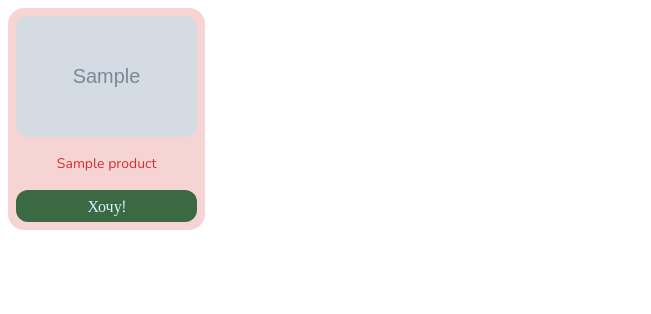
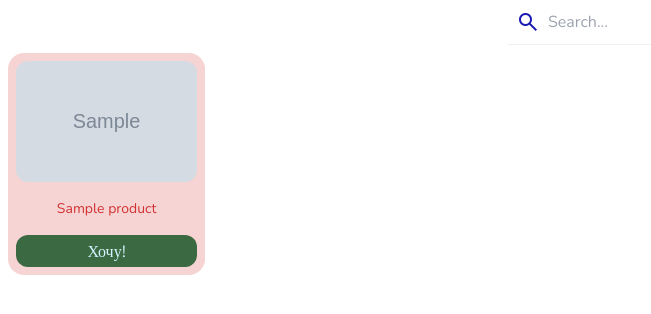
Before and after one commit to crawlic-stud/tooflya-bot, a Django app: page /catalog/ in a window 1280 px wide. Shown: the top 314 px of the page, without its empty margins (0-651 px from the left). Run offline with Django 5.2, Linux system fonts and the light colour scheme; tables that the repository leaves empty hold one stand-in row (values such as "Sample post"); grey boxes marked "Sample" are stand-in pictures; data that the repository does not hold is empty; some libraries are stand-ins or nearby versions.

Commit message:
feat: added search

```diff
--- a/src/app/catalog/models.py
+++ b/src/app/catalog/models.py
@@ -6,6 +6,7 @@ from .services.image_processing import optimize_and_save_image
 
 class Product(models.Model):
     name = models.CharField(max_length=100)
+    description = models.TextField(null=True)
     price = models.DecimalField(max_digits=10, decimal_places=2)
     in_stock = models.SmallIntegerField()
 
--- a/src/app/catalog/services/pagination.py
+++ b/src/app/catalog/services/pagination.py
@@ -1,6 +1,7 @@
 from typing import NamedTuple
 
 from django.http import HttpRequest
+from django.contrib.postgres.search import SearchQuery, SearchVector
 
 from ..models import Product
 
@@ -19,9 +20,18 @@ def get_page_info_from_request(request: HttpRequest):
     return PageInfo(int(page), int(page_size))
 
 
-def get_paginated_products(page_info: PageInfo):
+def get_paginated_products(page_info: PageInfo, search_query: str | None = None):
     start = (page_info.page - 1) * page_info.page_size
     end = start + page_info.page_size
 
-    products = Product.objects.all()[start:end]
+    if search_query:
+        search_vectors = SearchVector("name") + SearchVector("description")
+        products = Product.objects.annotate(
+            search=search_vectors,
+        ).filter(
+            search=SearchQuery(search_query)
+        )[start:end]
+
+    else:
+        products = Product.objects.all()[start:end]
     return products
--- a/src/app/catalog/views.py
+++ b/src/app/catalog/views.py
@@ -1,6 +1,6 @@
 from django.shortcuts import render
+from django.http import HttpRequest
 
-from .models import Product, ProductImage
 from .services.pagination import get_paginated_products, get_page_info_from_request
 
 
@@ -11,15 +11,12 @@ def index(request):
     )
 
 
-def paginated_items_view(request):
-    # for i in range(100):
-    #     product = Product.objects.create(
-    #         name=f"Product {i}", price=i * 1000, in_stock=i
-    #     )
-    #     ProductImage.objects.create(product=product, image=f"static/images/1.webp")
+def paginated_items_view(request: HttpRequest):
+    # get query params
+    page_info = get_page_info_from_request(request)
+    search_query = request.GET.get("search", None)
 
-    page_info = get_page_info_from_request(request)
-    products = get_paginated_products(page_info)
+    products = get_paginated_products(page_info, search_query)
 
     items = [
         {
--- a/src/app/static/styles/catalog.css
+++ b/src/app/static/styles/catalog.css
@@ -1,6 +1,6 @@
 @import url(https://fonts.googleapis.com/css2?family=Open+Sans&display=swap);
-
 @import url(https://fonts.googleapis.com/css2?family=Nunito&display=swap);
+@import url(https://fonts.googleapis.com/css2?family=Material+Symbols+Outlined:opsz,wght,FILL,GRAD@20..48,100..700,0..1,-50..200);
 
 /*! tailwindcss v3.4.3 | MIT License | https://tailwindcss.com*/
 *,
@@ -413,12 +413,6 @@ body {
   aspect-ratio: 1.5;
   object-fit: cover;
 }
-
-.bottom-btns {
-
-}
-
-
 .spinner {
   transform-origin: center;
   animation: spinnerAnimation 2s linear infinite;
@@ -454,3 +448,33 @@ svg.spinner-loader {
   stroke: var(--tg-theme-button-text-color, rgb(211, 243, 253));
   text-align: center;
 }
+
+form > .search-container {
+  display: flex;
+  align-items: center;
+  border-bottom-width: 1px;
+  width: 100%;
+  border-color: var(--tg-theme-secondary-bg-color, rgb(240, 240, 240));
+  padding-bottom: 8px;
+  padding-top: 8px;
+}
+
+.search {
+  appearance: none;
+  background: transparent;
+  border: none;
+  width: 100%;
+  color: var(--tg-theme-button-text-color, rgb(26, 26, 179));
+  margin-right: 12px;
+  padding-left: 8px;
+  padding-right: 8px;
+  padding-bottom: 4px;
+  padding-top: 4px;
+  line-height: 1.25;
+  outline: 2px solid transparent;
+  outline-offset: 2px;
+}
+.search-icon {
+  padding-left: 8px;
+  color: var(--tg-theme-button-text-color, rgb(26, 26, 179));
+}
--- a/src/app/templates/catalog.html
+++ b/src/app/templates/catalog.html
@@ -13,6 +13,18 @@
     />
   </head>
   <body>
+    <form onsubmit="onSearchSubmit(); return false;">
+      <div class="search-container">
+        <span class="material-symbols-outlined search-icon">search</span>
+        <input
+          class="search"
+          id="search"
+          type="text"
+          placeholder="Search..."
+          aria-label="Search"
+        />
+      </div>
+    </form>
     <div id="webcrumbs">
       <div
         class="grid sm:grid-cols-2 lg:grid-cols-2 gap-1 p-0"
@@ -41,6 +53,16 @@
         );
         console.log(url);
         tg.openLink(url);
+      }
+    </script>
+
+    <script>
+      function onSearchSubmit(event) {
+        const searchInput = document.getElementById("search");
+        const search = searchInput.value;
+        const url = new URL(window.location.href);
+        url.searchParams.set("search", search);
+        window.location.href = url.toString();
       }
     </script>
 
@@ -81,6 +103,7 @@
       const cardsElement = document.getElementById("cards");
       const pageSize = parseInt(getParameterByName("page_size", "10"));
       var currentPage = parseInt(getParameterByName("page", "1"));
+      const search = getParameterByName("search", null);
       var triggerElement;
       var lastFetchedURL;
 
@@ -142,7 +165,10 @@
       }
 
       async function insertAndCreateCards() {
-        const url = `/catalog_items?page=${currentPage}&page_size=${pageSize}`;
+        var url = `/catalog_items?page=${currentPage}&page_size=${pageSize}`;
+        if (search) {
+          url += `&search=${search}`;
+        }
 
         if (url === lastFetchedURL) {
           console.log("END END");
```
Also changed, not shown: src/app/catalog/migrations/0002_product_description_alter_productimage_image_and_more.py (added).
